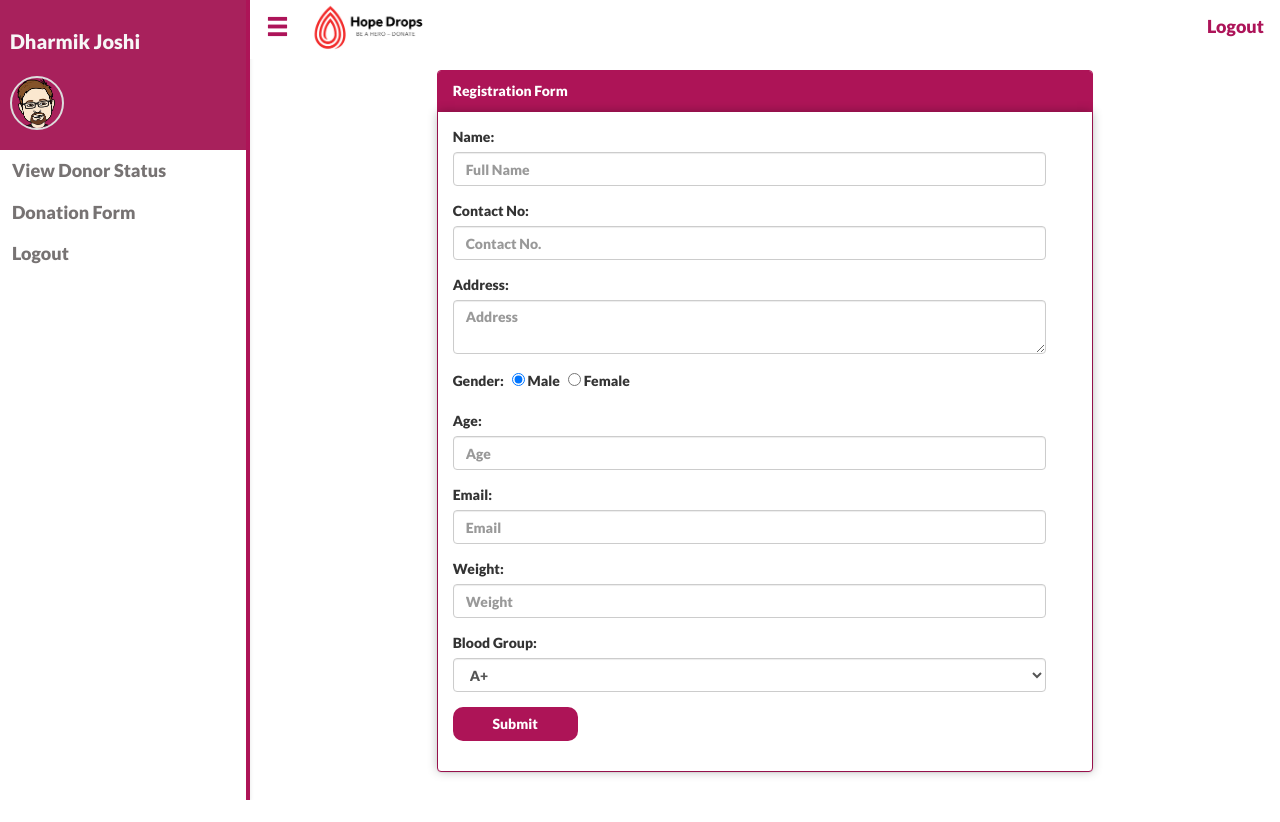
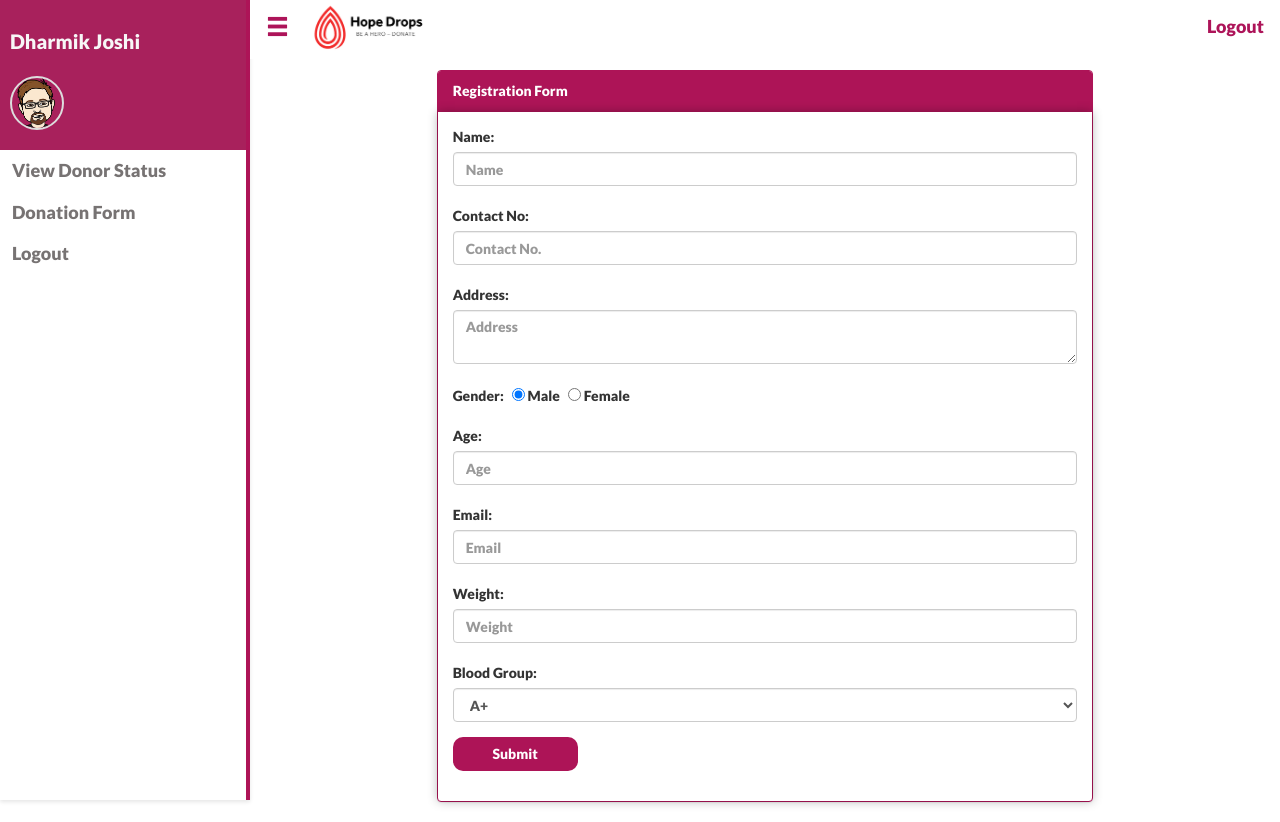
Before and after one commit to dharmick/bloodbank_management, a PHP site: page /registrationform.php in a window 1280 px wide. Before the commit the page ends 800 px from the top, so only its background shows below. Run offline with PHP 8.4, Linux system fonts and the light colour scheme.

Commit message:
modified final file

```diff
--- a/registrationform.php
+++ b/registrationform.php
@@ -46,14 +46,6 @@ if(isset($_POST['submit']))
   }
 }
 ?>
-
-
-
-
-
-
-
-
 
 
 
@@ -116,10 +108,6 @@ if(isset($_POST['submit']))
       border-color: #ad1457;
     }
 
-    .dform input[type="text"], .dform input[type="email"] {
-      width: 95%;
-    }
-
    .col-md-8 {
     /*z-index: -1 !important;*/
    }
@@ -149,6 +137,15 @@ if(isset($_POST['submit']))
       box-shadow: 0 0 10px 0 rgba(0,0,0,0.3);
       font-family: Lato;
     }
+
+		.alert{
+			padding: 0;
+			border-width: 0;
+		}
+
+		.alert p {
+			padding: 5px;
+		}
   </style>
 </head>
 
@@ -166,40 +163,46 @@ if(isset($_POST['submit']))
           <form id="form1" role="form" action="" method="POST">
             <div class="form-group has-feedback">
 	            <label for="Name">Name:</label>
-            <input type="text" class="form-control" id= "Name" name="name" placeholder="Full Name">
+	            <input type="text" class="form-control" id= "Name" name="name" placeholder="Name" required>
+							<div class="alert alert-danger"></div>
             </div>
             <div class="form-group has-feedback">
             	<label for="Contact">Contact No:</label>
-            <input type="text" class="form-control" id= "Contact" placeholder="Contact No." name="contact">
+            	<input type="text" class="form-control contact number" id= "Contact" placeholder="Contact No." name="contact" required>
+							<div class="alert alert-danger"></div>
             </div>
             <div class="form-group has-feedback">
 	            <label for="Address">Address:</label>
-            <textarea style="width: 95%;" type="text" class="form-control" id= "Address" placeholder="Address" name="address"></textarea>
+	            <textarea type="text" class="form-control" id= "Address" placeholder="Address" name="address" required></textarea>
+							<div class="alert alert-danger"></div>
 						</div>
             <div class="form-group has-feedback">
 	            <label for="Gender">Gender:</label>
 	            &nbsp; <label>
-                <input type="radio" name="gender" id="optionsRadios1" value="Male" checked> Male
+	                <input type="radio" name="gender" id="optionsRadios1" value="Male" checked  required> Male
 	            </label>
 	            &nbsp; <label>
-                <input type="radio" name="gender" id="optionsRadios1" value="Female"> Female
+	                <input type="radio" name="gender" id="optionsRadios1" value="Female"  required> Female
 	            </label>
             </div>
             <div class="form-group has-feedback">
 	            <label for="Age">Age:</label>
-            <input type="text" class="form-control" id= "Age" placeholder="Age" name="age">
+	            <input type="text" class="form-control number" id= "Age" placeholder="Age" name="age"  required>
+							<div class="alert alert-danger"></div>
             </div>
             <div class="form-group has-feedback">
 	            <label for="Email">Email:</label>
-            <input type="email" class="form-control" id= "Email" placeholder="Email" name="email">
+	            <input type="email" class="form-control email" id= "Email" placeholder="Email" name="email" required>
+							<div class="alert alert-danger"></div>
             </div>
             <div class="form-group has-feedback">
 	            <label for="Weight">Weight:</label>
-            <input type="text" class="form-control" id= "Weight" placeholder="Weight" name="weight">
+	            <input type="text" class="form-control number" id= "Weight" placeholder="Weight" name="weight" required>
+							<div class="alert alert-danger"></div>
             </div>
             <div class="form-group has-feedback">
             <label for="Blood Group">Blood Group:</label>
-             <select class="form-control" name="bg"  style="width: 95%;">
+             <select class="form-control" name="bg" required>
                 <option value="A+">A+</option>
                 <option value="B+">B+</option>
                 <option value="AB+">AB+</option>
@@ -210,7 +213,7 @@ if(isset($_POST['submit']))
                 <option value="O-">O-</option>
               </select>
             </div>
-            <button type="submit" class="btn" style="margin-bottom: 15px; " name="submit">Submit</button>
+            <button type="submit" class="btn" style="margin-bottom: 15px;" name="submit">Submit</button>
           </form>
         </div>
     </div>
@@ -218,5 +221,6 @@ if(isset($_POST['submit']))
 </div>
 </div>
 </div>
+<script src="js/validations.js"></script>
 </body>
 </html>
```
Lines whose indentation alone changed are shown as unchanged.
